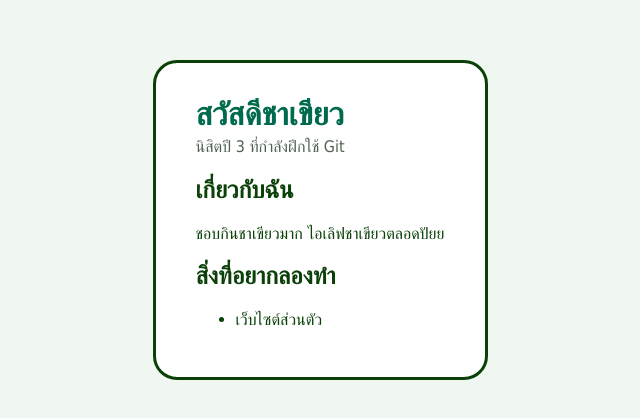
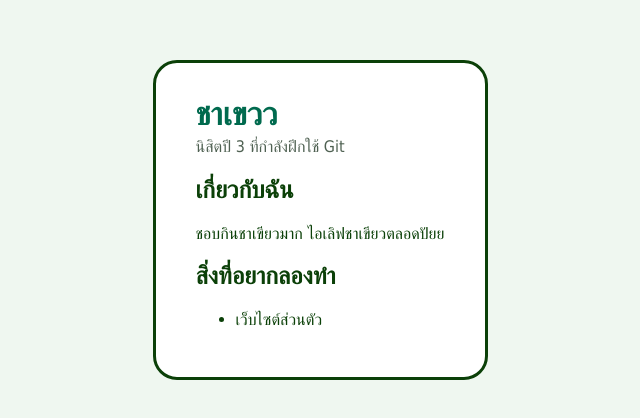
Before and after one commit to babyyyqx/my-greentea, a plain HTML site: page index.html in a window 1280 px wide. Shown: the part 180-598 px from the top of the page, without its empty margins (320-960 px from the left). Drawn offline with Linux system fonts and the light colour scheme.

```diff
--- a/index.html
+++ b/index.html
@@ -8,7 +8,7 @@
 </head>
 <body>
   <main class="card">
-    <h1>สวัสดีชาเขียว</h1>
+    <h1>ชาเขวว</h1>
     <p class="tagline">นิสิตปี 3 ที่กำลังฝึกใช้ Git</p>
 
     <h2>เกี่ยวกับฉัน</h2>
```
